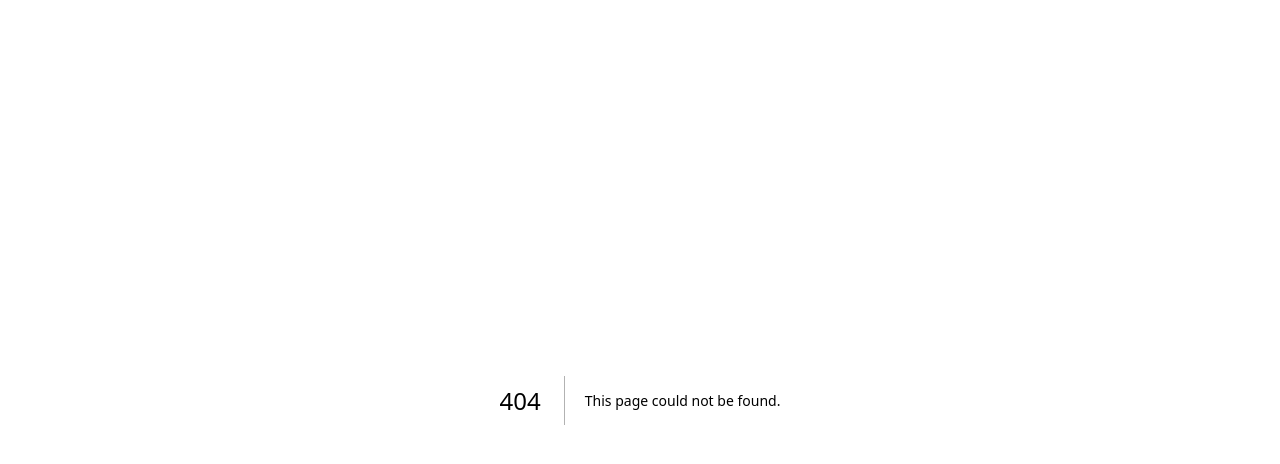
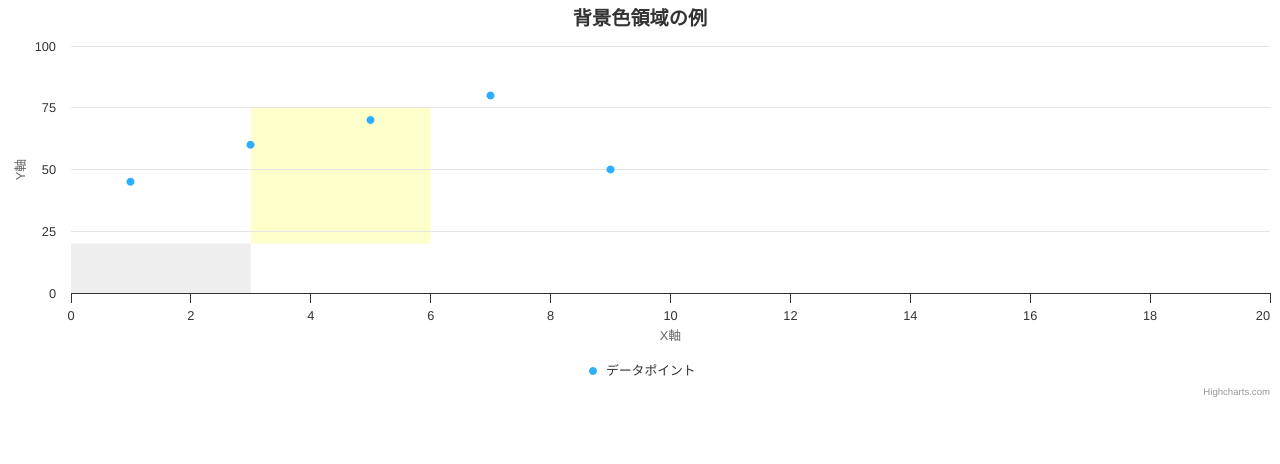
Before and after one commit to tinaba96/nextjs-app, a Next.js app: page /region in a window 1280 px wide. Before the commit this address had no page. Shown: the top 464 px of the page. Built offline with nearby package versions, Linux system fonts and the light colour scheme.

Commit message:
first commit

```diff
--- /dev/null
+++ b/app/region/page.tsx
@@ -0,0 +1,87 @@
+// components/HighChart.tsx
+
+'use client';
+
+import React, { useEffect, useRef } from 'react';
+import Highcharts from 'highcharts';
+import HighchartsReact from 'highcharts-react-official';
+
+const HighChart: React.FC = () => {
+  const chartRef = useRef<HighchartsReact.RefObject>(null);
+
+  // Highchartsのオプション設定
+  const options: Highcharts.Options = {
+    chart: {
+      type: 'scatter',
+      events: {
+        load() {
+          const chart = this;
+
+          // 背景領域（x軸 2-10, y軸 30-80）の矩形を描画
+          chart.renderer.rect(
+            chart.xAxis[0].toPixels(0), // x軸の2の位置（ピクセル単位）
+            chart.yAxis[0].toPixels(20), // y軸の80の位置（ピクセル単位）
+            chart.xAxis[0].toPixels(3) - chart.xAxis[0].toPixels(0), // x軸の2から10の幅
+            chart.yAxis[0].toPixels(0) - chart.yAxis[0].toPixels(20) // y軸の30から80の高さ
+          )
+            .attr({
+              fill: 'rgba(169, 169, 169, 0.2)', // 灰色の背景色
+              zIndex: 0, // 他の要素より下に表示
+            })
+            .add();
+
+          // 背景領域（x軸 2-10, y軸 30-80）の矩形を描画
+          chart.renderer.rect(
+            chart.xAxis[0].toPixels(3), // x軸の2の位置（ピクセル単位）
+            chart.yAxis[0].toPixels(75), // y軸の80の位置（ピクセル単位）
+            chart.xAxis[0].toPixels(6) - chart.xAxis[0].toPixels(3), // x軸の2から10の幅
+            chart.yAxis[0].toPixels(20) - chart.yAxis[0].toPixels(75) // y軸の30から80の高さ
+          )
+            .attr({
+              fill: 'rgba(255, 255, 0, 0.2)', // 薄い黄色の背景色
+              zIndex: 0, // 他の要素より下に表示
+            })
+            .add();
+        },
+      },
+    },
+    title: {
+      text: '背景色領域の例',
+    },
+    xAxis: {
+      title: {
+        text: 'X軸',
+      },
+      min: 0,
+      max: 20,
+    },
+    yAxis: {
+      title: {
+        text: 'Y軸',
+      },
+      min: 0,
+      max: 100,
+    },
+    series: [
+      {
+        name: 'データポイント',
+        data: [
+          [1, 45],
+          [3, 60],
+          [5, 70],
+          [7, 80],
+          [9, 50],
+        ],
+        type: 'scatter',
+      },
+    ],
+  };
+
+  return (
+    <div>
+      <HighchartsReact highcharts={Highcharts} options={options} ref={chartRef} />
+    </div>
+  );
+};
+
+export default HighChart;
```
